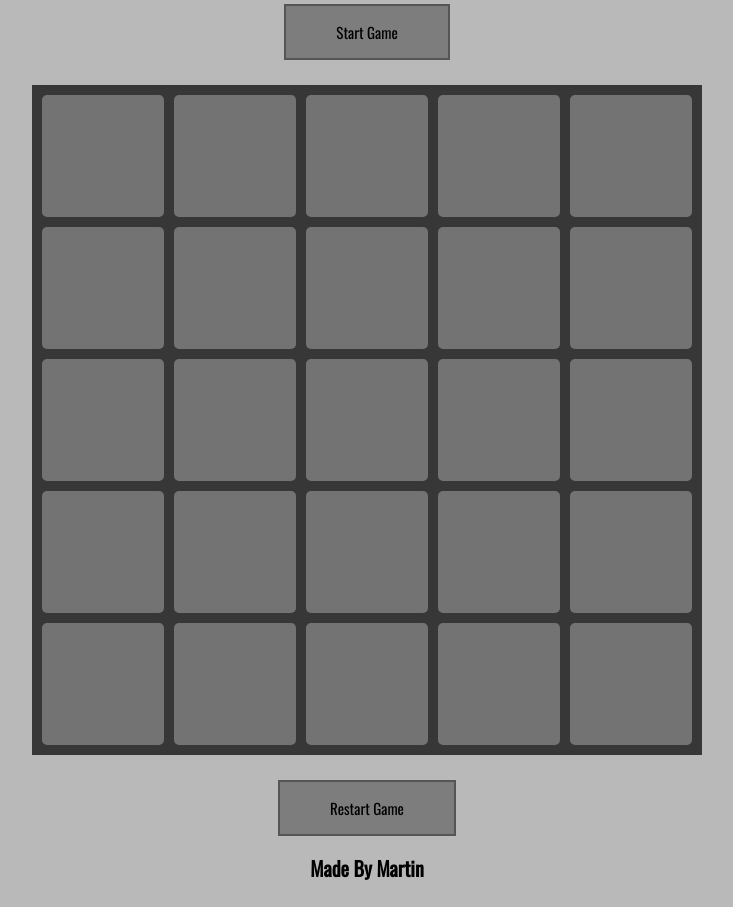
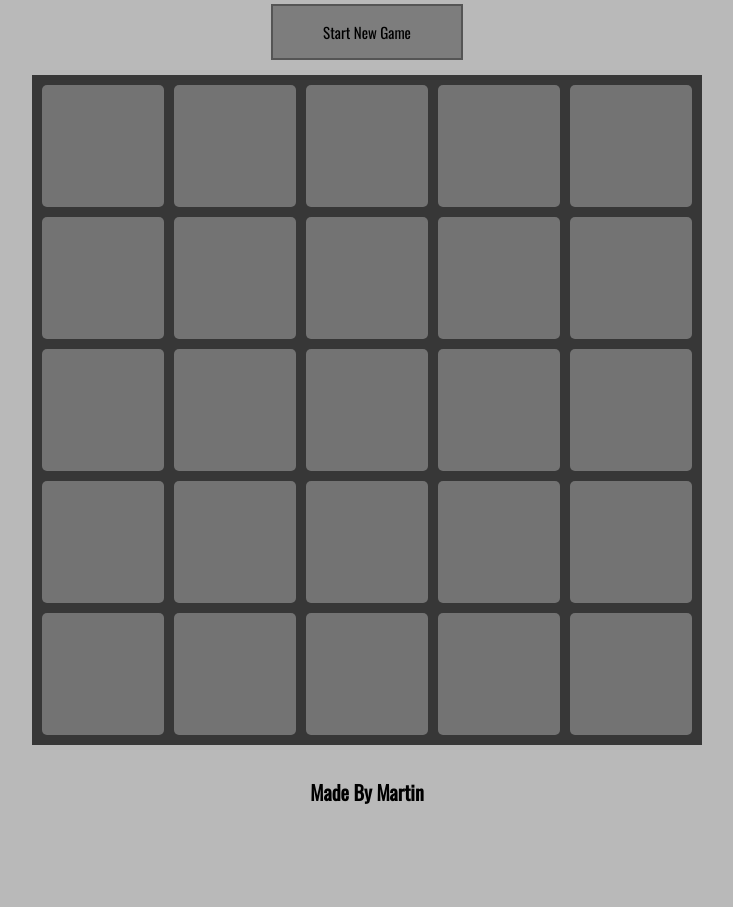
Before and after one commit to Martin-Zurek/MemoryGame, a plain HTML site: page index.html in a window 1280 px wide. Shown: the part 89-996 px from the top of the page, without its empty margins (273-1006 px from the left). After the commit the page ends 920 px from the top, so only its background shows below. Drawn offline with nearby package versions, Linux system fonts and the light colour scheme.

Commit message:
More Work
You need to click to start the game. I should add instructions now.

```diff
--- a/index.html
+++ b/index.html
@@ -20,11 +20,13 @@
 
   <body>
     <!-- Heading One -->
-    <h1>Memory Game</h1>
+    <div class="heading-one">
+      <h1>Memory Game</h1>
+    </div>
 
     <!-- Start Button -->
     <div class="start-row">
-      <span class="start-button">Start Game</span>
+      <span class="start-button">Start New Game</span>
     </div>
 
     <!-- CSS Grid -->
@@ -56,13 +58,10 @@
       <div class="block block-25"></div>
     </div>
 
-    <!-- Restart Button -->
-    <div class="button-row">
-      <span class="restart-button">Restart Game</span>
+    <!-- Heading Two -->
+    <div class="heading-two">
+      <h2>Made By Martin</h2>
     </div>
-
-    <!-- Heading Two -->
-    <h2>Made By Martin</h2>
 
     <!-- Scripts -->
     <script src="https://cdnjs.cloudflare.com/ajax/libs/jquery/3.6.0/jquery.min.js"></script>
--- a/script.js
+++ b/script.js
@@ -5,14 +5,7 @@ window.maxIncorrectBlocksNum = 3; // 3 Incorrect Blocks
 window.allBlocksNum = 25; // 25 Maximum Blocks
 
 $(document.body).on("click", ".block", onBlockClick);
-$(document.body).on("click", ".start-button", startGame);
-$(document.body).on("click", ".restart-button, .grid.won, .grid.lost", restartGame);
-
-function startGame(){
-  restartGame();
-  alert("Memory Game has been initialized. You will be shown");
-
-}
+$(document.body).on("click", ".start-button, .grid.won, .grid.lost", restartGame);
 
 function generateRandomNumberBetween(min=1,max=window.allBlocksNum,length = window.correctBlocksNum){
   var arr = [];
@@ -81,7 +74,7 @@ function restartGame(){
   setTimeout(()=>{
     hideAllBlocks();
     window.activateClicking = true;
-    console.log("Memory Game has been restarted.")
+    console.log("Memory Game has been started.")
   }, timeBlocksShows*1000);
 }
 
--- a/style.css
+++ b/style.css
@@ -51,7 +51,7 @@ h2 {
 
 /* Grid */
 div.grid {
-    margin: 25px auto;
+    margin: 15px auto;
     width: 650px;
     height: 650px;
     display: grid;
@@ -128,21 +128,3 @@ div.grid {
 .start-button:hover {
     background: var(--button-hover-color);
 }
-
-/* Restart Button - Base */
-.restart-button {
-    display: block;
-    padding: 15px 50px;
-    cursor: pointer;
-    font-size: 15px;
-    text-align: center;
-    text-decoration: none;
-    transition-duration: 0.1s;
-    border: 2px solid var(--border-color);
-    background: var(--button-color);
-}
-
-/* Restart Button - Hover */
-.restart-button:hover {
-    background: var(--button-hover-color);
-}
```
